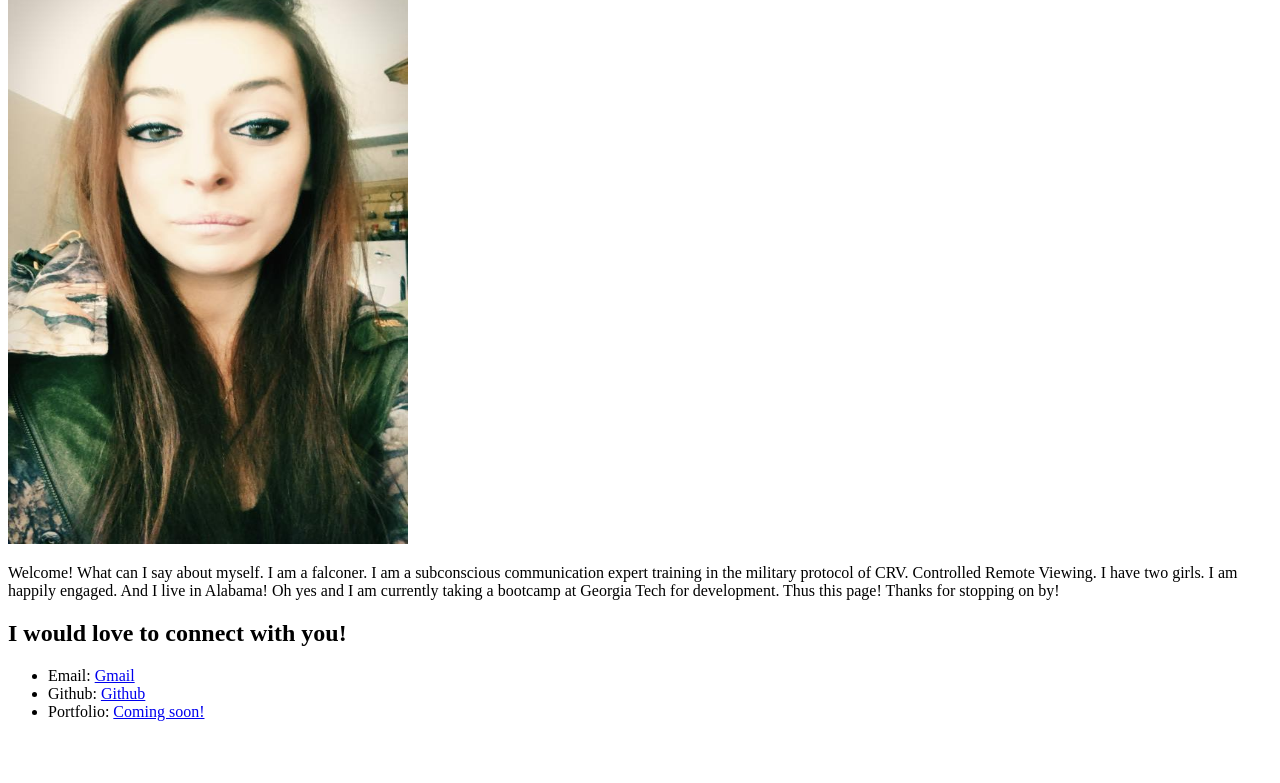
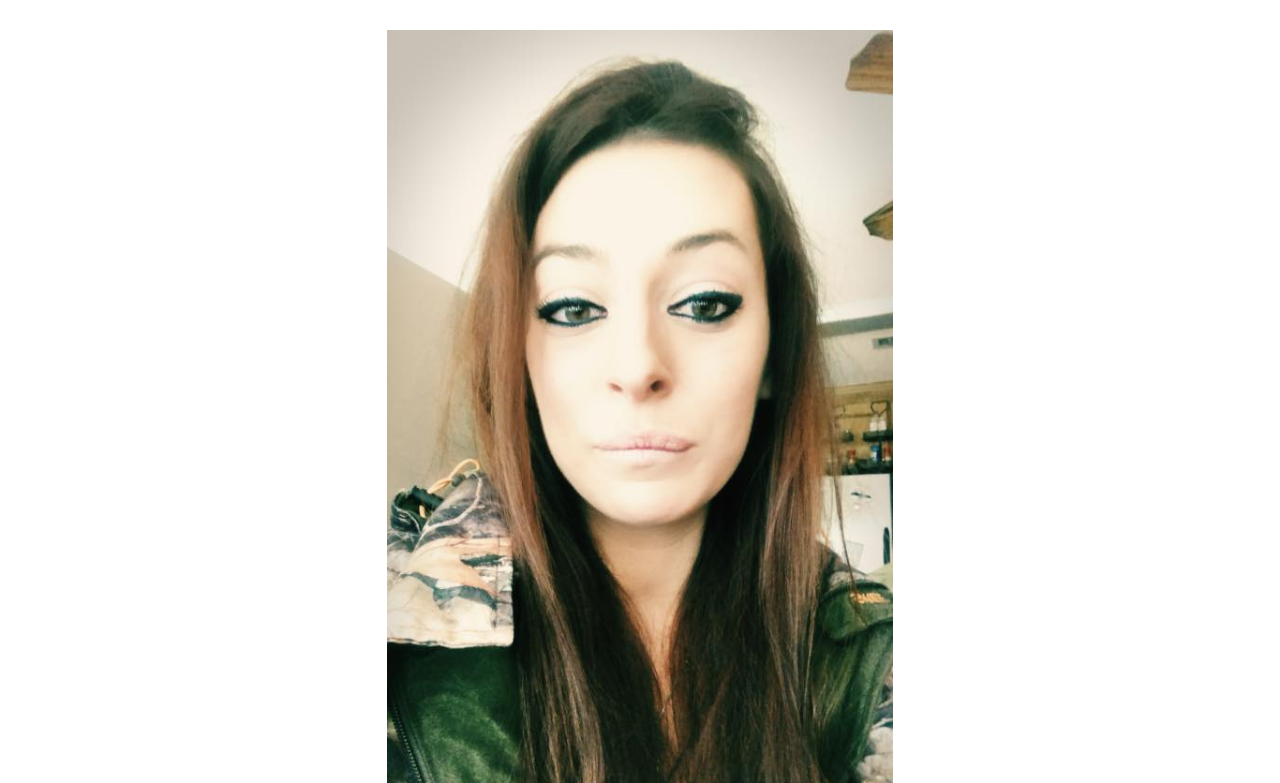
Before and after one commit to nmsuri28/Studentbio, a plain HTML site: page index.html in a window 1280 px wide. Shown: the part 136-919 px from the top of the page. Before the commit the page ends 873 px from the top, so only its background shows below. Drawn offline with Linux system fonts and the light colour scheme.

Commit message:
Adding a stylesheet. Added some css in the html.

```diff
--- a/index.html
+++ b/index.html
@@ -1,19 +1,47 @@
 <!DOCTYPE html>
 <html lang="en-us">
 <head>
+
     <meta charset="utf-8" />
     <meta http-equiv="X-UA-Compatible" content="IE=edge">
     <title>Natosha Suri</title>
+<style>
+    .banner{
+        background-color: rgba(128, 128, 128, 0.507);
+        color:white;
+        text-align: center;
+        font-size: 37pt;
+        font-family: -apple-system, BlinkMacSystemFont, 'Segoe UI', Roboto, Oxygen, Ubuntu, Cantarell, 'Open Sans', 'Helvetica Neue', sans-serif;
+        padding: 20px 0 20px 40px;
+    }
+    img{
+        display: block;
+        margin-left: auto;
+        margin-right: auto;
+        width: 40%;
+    }
+    p{
+        color: gray;
+        text-align: center;
+        font-size: 24pt;
+    }
+    ul{
+        list-style-type: circle;
+        color: gray;
+    }
+
+</style>
 
 
 </head>
 <body>
-    <h1>Natosha Suri</h1>
-    <img src="Me.jpg"/ width="400pt" height="600">
+    <h1 class="banner">Natosha Suri</h1>
+    <img src="Me.jpg"/>
 
     <p>Welcome! What can I say about myself. I am a falconer. I am a subconscious communication expert training in the military protocol of CRV. Controlled Remote Viewing. I have two girls. I am happily engaged. And I live in Alabama! Oh yes and I am currently taking a bootcamp at Georgia Tech for development. Thus this page! Thanks for stopping on by!</p>
-<h2>I would love to connect with you!</h2>
+<h2 class="banner">I would love to connect with you!</h2>
 <ul>
+         <!--Have to find my contact links-->
     <li>Email: <a href="#">Gmail</a></li>
     <li>Github: <a href="#">Github</a></li>
     <li>Portfolio: <a href="#">Coming soon!</a></li>
```
Also changed, not shown: style.css (added).
